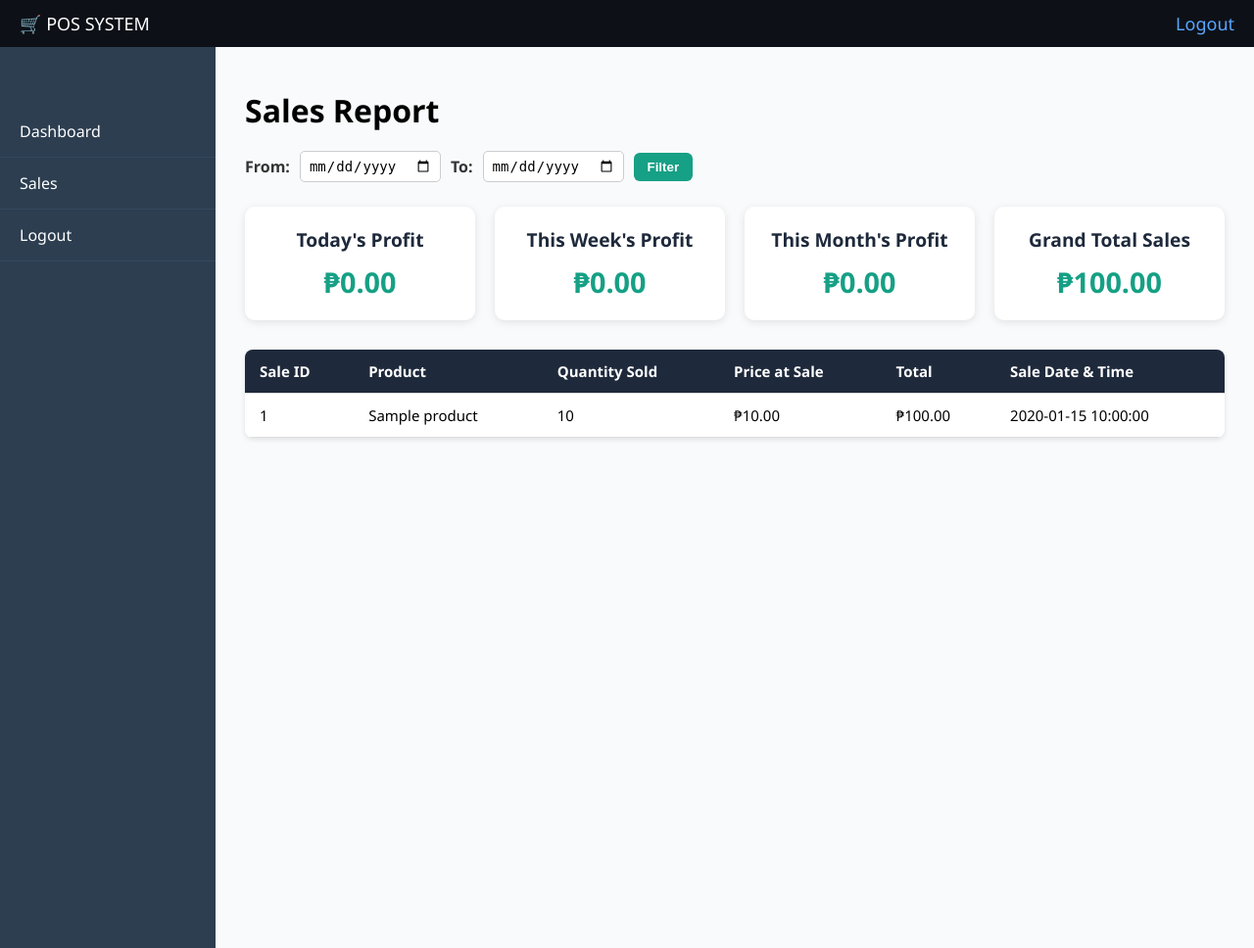
After one commit to Markjade12/Pos_system, a PHP site: page /sales_report.php in a window 1280 px wide. The commit adds this page. Shown: the whole page at 98% size. Run offline with PHP 8.4, Linux system fonts and the light colour scheme; tables that the repository leaves empty or names only in its code hold one stand-in row (values such as "Sample post").

Commit message:
Add files via upload

```diff
--- /dev/null
+++ b/pos_system/cashier_page/sales_report.php
@@ -0,0 +1,343 @@
+<?php
+session_start();
+require '../Connection_db/api.php'; // adjust path if needed
+
+// Handle date filter from form
+$fromDate = $_GET['from_date'] ?? null;
+$toDate = $_GET['to_date'] ?? null;
+
+$params = [];
+$whereClause = "";
+
+if ($fromDate && $toDate) {
+    $whereClause = "WHERE DATE(s.sale_date) BETWEEN :from AND :to";
+    $params = [
+        ':from' => $fromDate,
+        ':to' => $toDate,
+    ];
+}
+
+// Query sales joined with product names, filtered by date if set
+$sql = "
+SELECT s.sale_id, p.product_name, s.quantity_sold, s.sale_date, s.price_at_sale
+FROM sales s
+JOIN products p ON s.product_id = p.id
+" . $whereClause . "
+ORDER BY s.sale_date ASC
+";
+
+$stmt = $pdo->prepare($sql);
+$stmt->execute($params);
+$sales = $stmt->fetchAll(PDO::FETCH_ASSOC);
+
+// Calculate profit summaries
+$profitSql = "
+SELECT
+  SUM(quantity_sold * price_at_sale) AS total_profit,
+  DATE(s.sale_date) AS sale_day,
+  WEEK(s.sale_date, 1) AS sale_week,
+  DATE_FORMAT(s.sale_date, '%Y-%m') AS sale_month
+FROM sales s
+" . $whereClause . "
+GROUP BY sale_day, sale_week, sale_month
+";
+
+
+$profitStmt = $pdo->prepare($profitSql);
+$profitStmt->execute($params);
+$profits = $profitStmt->fetchAll(PDO::FETCH_ASSOC);
+
+$now = new DateTime();
+$dailyProfit = 0;
+$weeklyProfit = 0;
+$monthlyProfit = 0;
+$grandTotal = 0;
+
+foreach ($profits as $p) {
+    $saleDay = new DateTime($p['sale_day']);
+    $saleWeek = (int)$p['sale_week'];
+    $saleMonth = $p['sale_month'];
+
+    // Daily profit (today)
+    if ($saleDay->format('Y-m-d') === $now->format('Y-m-d')) {
+        $dailyProfit += $p['total_profit'];
+    }
+
+    // Weekly profit (current week of year)
+    $currentWeek = (int)$now->format('W');
+    if ($saleWeek === $currentWeek) {
+        $weeklyProfit += $p['total_profit'];
+    }
+
+    // Monthly profit (current year-month)
+    if ($saleMonth === $now->format('Y-m')) {
+        $monthlyProfit += $p['total_profit'];
+    }
+}
+
+// Calculate grand total for all displayed sales
+foreach ($sales as $row) {
+    $lineTotal = $row['quantity_sold'] * $row['price_at_sale'];
+    $grandTotal += $lineTotal;
+}
+?>
+
+<!DOCTYPE html>
+<html lang="en">
+<head>
+  <meta charset="UTF-8" />
+  <title>Sales Report - POS System</title>
+  <style>
+    body {
+      font-family: 'Segoe UI', sans-serif;
+      margin: 0;
+      display: flex;
+      background: #f9fafb;
+    }
+    nav {
+      background: #0d1117;
+      color: white;
+      padding: 12px 20px;
+      width: 100%;
+      position: fixed;
+      top: 0;
+      left: 0;
+      z-index: 10;
+      display: flex;
+      justify-content: space-between;
+      font-size: 18px;
+      box-sizing: border-box;
+    }
+    .nav-left {
+      white-space: nowrap;
+    }
+    .nav-right a {
+      color: #58a6ff;
+      text-decoration: none;
+      font-weight: 500;
+    }
+    .nav-right a:hover {
+      text-decoration: underline;
+    }
+    .sidebar {
+      width: 220px;
+      background-color: #2c3e50;
+      color: white;
+      height: 100vh;
+      margin-top: 48px; /* below nav */
+      display: flex;
+      flex-direction: column;
+      position: fixed;
+      top: 48px;
+      left: 0;
+      overflow-y: auto;
+    }
+    .sidebar h2 {
+      text-align: center;
+      padding: 20px 0;
+      margin: 0;
+      background-color: #1abc9c;
+    }
+     .sidebar {
+      width: 220px;
+      background-color: #2c3e50;
+      color: white;
+      height: 100vh;
+      padding-top: 60px; /* Space for nav */
+      position: fixed;
+      top: 0;
+      left: 0;
+    }
+
+    .sidebar h2 {
+      text-align: center;
+      padding: 20px 0;
+      background-color: #1abc9c;
+    }
+
+    .sidebar a {
+      display: block;
+      padding: 15px 20px;
+      text-decoration: none;
+      color: white;
+      border-bottom: 1px solid #34495e;
+    }
+
+    .sidebar a:hover {
+      background-color: #16a085;
+    }
+
+
+    .content {
+      margin-left: 220px;
+      padding: 70px 30px 30px;
+      width: calc(100% - 220px);
+      box-sizing: border-box;
+    }
+    h1 {
+      margin-bottom: 20px;
+      font-weight: 700;
+    }
+    form.filter-form {
+      margin-bottom: 25px;
+      display: flex;
+      gap: 10px;
+      align-items: center;
+    }
+    form.filter-form label {
+      font-weight: 600;
+      color: #333;
+    }
+    form.filter-form input[type="date"] {
+      padding: 6px 8px;
+      font-size: 14px;
+      border-radius: 5px;
+      border: 1px solid #ccc;
+    }
+    form.filter-form button {
+      padding: 7px 14px;
+      font-weight: 700;
+      border: none;
+      background-color: #16a085;
+      color: white;
+      border-radius: 6px;
+      cursor: pointer;
+      transition: background-color 0.3s ease;
+    }
+    form.filter-form button:hover {
+      background-color: #13856e;
+    }
+    .summary-boxes {
+      display: flex;
+      gap: 20px;
+      margin-bottom: 30px;
+      flex-wrap: wrap;
+    }
+    .summary-box {
+      background: white;
+      padding: 20px;
+      flex: 1 1 180px;
+      border-radius: 10px;
+      box-shadow: 0 2px 8px rgb(0 0 0 / 0.1);
+      text-align: center;
+    }
+    .summary-box h3 {
+      margin: 0 0 10px;
+      font-weight: 700;
+      font-size: 1.2rem;
+      color: #1e293b;
+    }
+    .summary-box p {
+      font-size: 1.8rem;
+      font-weight: 800;
+      color: #16a085;
+      margin: 0;
+    }
+    table {
+      width: 100%;
+      border-collapse: collapse;
+      background-color: white;
+      border-radius: 8px;
+      overflow: hidden;
+      box-shadow: 0 2px 5px rgb(0 0 0 / 0.1);
+    }
+    thead {
+      background: #1e293b;
+      color: white;
+    }
+    th, td {
+      padding: 12px 15px;
+      text-align: left;
+      border-bottom: 1px solid #ddd;
+      font-size: 15px;
+    }
+    tr:hover {
+      background-color: #f1f5f9;
+    }
+    tfoot td {
+      font-weight: 700;
+      background: #f9fafb;
+    }
+  </style>
+</head>
+<body>
+
+<nav>
+  <div class="nav-left">🛒 POS SYSTEM</div>
+  <div class="nav-right">
+    <a href="logout.php">Logout</a>
+  </div>
+</nav>
+
+ <div class="sidebar">
+     <a href="cashier_page.php" ><i class="fas fa-tachometer-alt me-2"></i>Dashboard</a>
+    <a href="sales_report.php" class="active">Sales</a>
+
+    <a href="#">Logout</a>
+  </div>
+
+
+<div class="content">
+  <h1>Sales Report</h1>
+
+  <form method="GET" class="filter-form">
+    <label for="from_date">From:</label>
+    <input type="date" id="from_date" name="from_date" value="<?= htmlspecialchars($fromDate ?? '') ?>" required />
+    <label for="to_date">To:</label>
+    <input type="date" id="to_date" name="to_date" value="<?= htmlspecialchars($toDate ?? '') ?>" required />
+    <button type="submit">Filter</button>
+  </form>
+
+  <div class="summary-boxes">
+    <div class="summary-box">
+      <h3>Today's Profit</h3>
+      <p>₱<?= number_format($dailyProfit, 2) ?></p>
+    </div>
+    <div class="summary-box">
+      <h3>This Week's Profit</h3>
+      <p>₱<?= number_format($weeklyProfit, 2) ?></p>
+    </div>
+    <div class="summary-box">
+      <h3>This Month's Profit</h3>
+      <p>₱<?= number_format($monthlyProfit, 2) ?></p>
+    </div>
+    <div class="summary-box">
+      <h3>Grand Total Sales</h3>
+      <p>₱<?= number_format($grandTotal, 2) ?></p>
+    </div>
+  </div>
+
+  <table>
+    <thead>
+      <tr>
+        <th>Sale ID</th>
+        <th>Product</th>
+        <th>Quantity Sold</th>
+        <th>Price at Sale</th>
+        <th>Total</th>
+        <th>Sale Date & Time</th>
+      </tr>
+    </thead>
+    <tbody>
+      <?php if (count($sales) > 0): ?>
+        <?php foreach ($sales as $row):
+          $lineTotal = $row['quantity_sold'] * $row['price_at_sale'];
+        ?>
+          <tr>
+            <td><?= htmlspecialchars($row['sale_id']) ?></td>
+            <td><?= htmlspecialchars($row['product_name']) ?></td>
+            <td><?= htmlspecialchars($row['quantity_sold']) ?></td>
+            <td>₱<?= number_format($row['price_at_sale'], 2) ?></td>
+            <td>₱<?= number_format($lineTotal, 2) ?></td>
+            <td><?= htmlspecialchars($row['sale_date']) ?></td>
+          </tr>
+        <?php endforeach; ?>
+      <?php else: ?>
+        <tr><td colspan="6" style="text-align:center;">No sales found for selected date range.</td></tr>
+      <?php endif; ?>
+    </tbody>
+  </table>
+</div>
+
+</body>
+</html>
```
Also changed, not shown: pos_system/cashier_page/cashier_page.php (+145 -74 lines), pos_system/cashier_page/sales_report.txt (added, +177 -0 lines).
